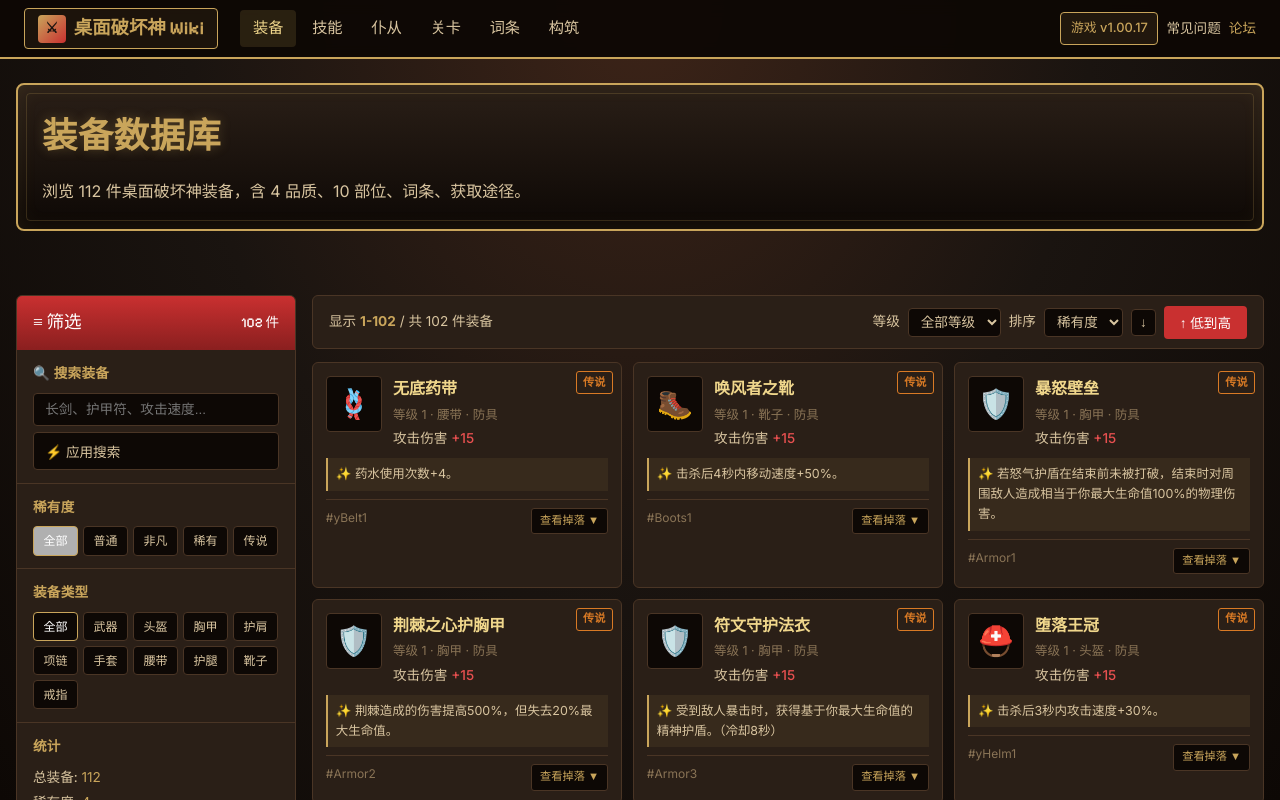
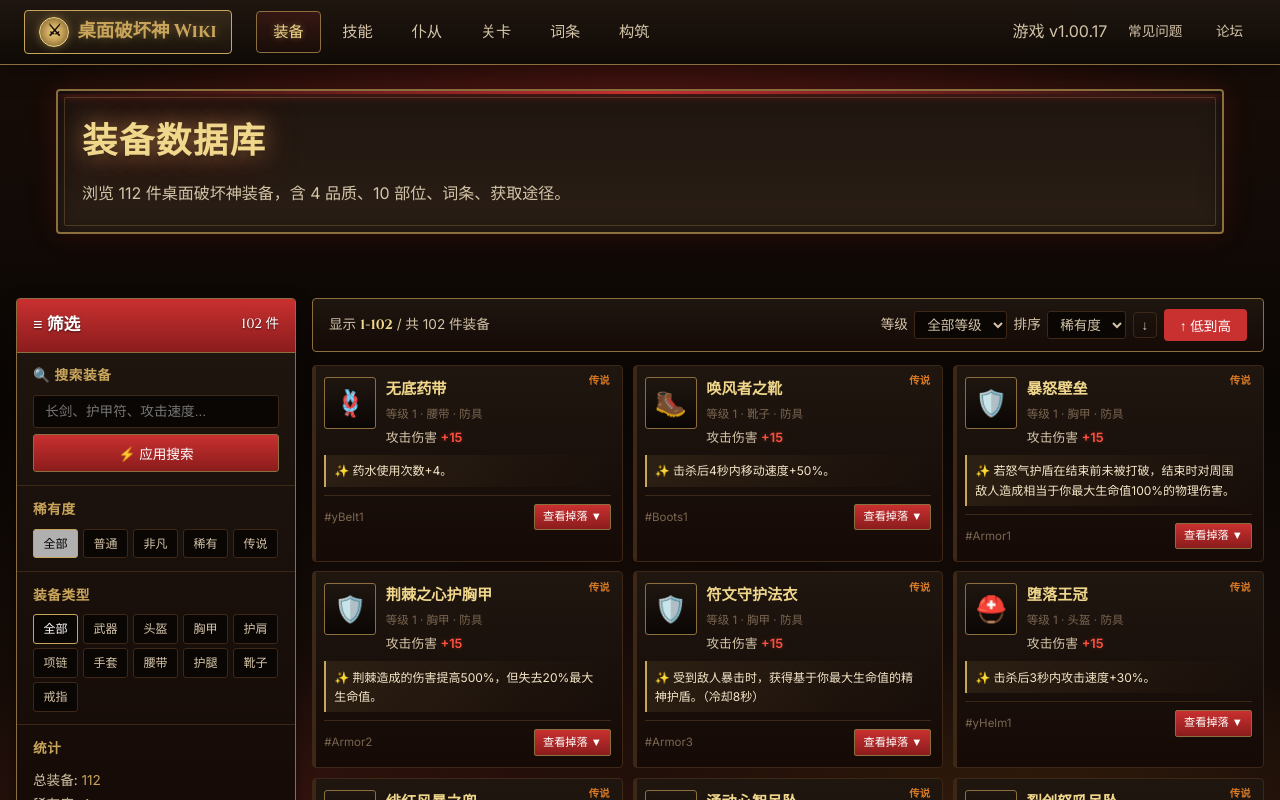
Before and after one commit to MockLeki/game-wiki, a Next.js app: page /gear in a window 1280 px wide. Shown: the top 800 px of the page. Built offline with nearby package versions, Linux system fonts and the light colour scheme.

Commit message:
chore: update homepage and global styles

```diff
--- a/styles/global.css
+++ b/styles/global.css
@@ -1,237 +1,327 @@
-/* === TBH-Style Theme (深色/红/金) === */
-@import url('https://fonts.googleapis.com/css2?family=Pixelify+Sans:wght@500;600;700&family=Inter:wght@400;500;600;700&display=swap');
+/* === Diablo/Dungeon Style (暗黑风) === */
+@import url('https://fonts.googleapis.com/css2?family=Cinzel:wght@500;600;700;800&family=Inter:wght@400;500;600;700&display=swap');
 
 * { margin: 0; padding: 0; box-sizing: border-box; }
 :root {
-  --bg: #1a1410; --bg-card: #2a1f17; --bg-darker: #0d0805;
-  --border: #4a3525; --border-gold: #c9a55b;
-  --gold: #c9a55b; --gold-light: #f0d78c; --text: #d9c5a0; --muted: #8a7456;
-  --red: #c93030; --red-glow: #e85050; --orange: #d97a25;
+  --bg-deep: #0a0604; --bg-dark: #15100a; --bg-card: #1f1610; --bg-card-2: #2a1e15;
+  --border: #3d2818; --border-gold: #8b6f3e; --border-bright: #c9a55b;
+  --gold: #c9a55b; --gold-light: #f0d78c; --gold-deep: #6b4f25;
+  --text: #d4c4a8; --muted: #7a6650; --text-bright: #f5e6c8;
+  --red: #c93030; --red-glow: #ff5040; --red-deep: #8b1c1c; --red-fire: #e85050;
+  --orange: #d97a25;
   --l-common: #b0b0b0; --l-uncommon: #4caf50; --l-rare: #2196f3;
   --l-epic: #9c27b0; --l-legendary: #d97a25; --l-divine: #c93030;
 }
+
+/* === 暗黑背景（多层渐变模拟火焰氛围）=== */
 body {
   background:
-    radial-gradient(ellipse at top, #3d2418 0%, #1a1410 50%, #0d0805 100%),
-    #1a1410;
+    radial-gradient(ellipse 80% 50% at 50% 0%, rgba(139, 28, 28, 0.4) 0%, transparent 60%),
+    radial-gradient(ellipse 60% 40% at 20% 100%, rgba(201, 48, 48, 0.15) 0%, transparent 50%),
+    radial-gradient(ellipse 60% 40% at 80% 100%, rgba(217, 122, 37, 0.12) 0%, transparent 50%),
+    linear-gradient(180deg, #1a0e08 0%, #0a0604 50%, #1a0e08 100%);
   background-attachment: fixed;
   color: var(--text);
   font-family: 'Inter', "Microsoft YaHei", sans-serif;
   line-height: 1.6;
   min-height: 100vh;
 }
-h1, h2, h3, h4 { font-family: 'Pixelify Sans', serif; letter-spacing: 0.02em; }
-a { color: var(--gold); text-decoration: none; transition: color 0.2s; }
+
+/* 暗角 + 火焰光晕 */
+body::before {
+  content: '';
+  position: fixed; top: 0; left: 0; right: 0; bottom: 0;
+  pointer-events: none;
+  background:
+    radial-gradient(ellipse 100% 30% at 50% 0%, rgba(232, 80, 80, 0.08) 0%, transparent 50%),
+    radial-gradient(circle at 50% 100%, rgba(201, 48, 48, 0.06) 0%, transparent 30%);
+  z-index: 0;
+}
+
+h1, h2, h3, h4 { font-family: 'Cinzel', 'Times New Roman', serif; letter-spacing: 0.04em; }
+a { color: var(--gold); text-decoration: none; transition: all 0.2s; }
 a:hover { color: var(--gold-light); }
 
-/* === Top Nav (TBH Style) === */
+/* === Top Nav === */
 .topnav {
-  display: flex; align-items: center; gap: 0.4rem;
-  padding: 0.5rem 1.5rem;
-  background: rgba(13, 8, 5, 0.95);
-  border-bottom: 2px solid var(--border-gold);
+  display: flex; align-items: center; gap: 0.5rem;
+  padding: 0.6rem 1.5rem;
+  background: linear-gradient(180deg, rgba(31, 22, 16, 0.98) 0%, rgba(15, 10, 6, 0.98) 100%);
+  border-bottom: 1px solid var(--border-gold);
   position: sticky; top: 0; z-index: 100;
-  backdrop-filter: blur(8px);
+  backdrop-filter: blur(10px);
+  box-shadow: 0 4px 20px rgba(0, 0, 0, 0.5);
 }
 .topnav .logo {
   display: flex; align-items: center; gap: 0.5rem;
-  font-family: 'Pixelify Sans', serif; font-size: 1.15rem; font-weight: 700;
-  color: var(--gold); padding: 0.3rem 0.8rem;
-  border: 1px solid var(--border-gold); border-radius: 4px;
-  background: rgba(201, 165, 91, 0.08);
-  margin-right: 1rem;
+  font-family: 'Cinzel', serif; font-size: 1.15rem; font-weight: 700;
+  color: var(--gold); padding: 0.4rem 0.9rem;
+  border: 1px solid var(--border-bright);
+  background: linear-gradient(180deg, rgba(201, 165, 91, 0.15) 0%, rgba(201, 165, 91, 0.05) 100%);
+  border-radius: 4px; margin-right: 1rem;
+  text-shadow: 0 0 8px rgba(201, 165, 91, 0.4);
 }
 .topnav .logo-icon {
-  width: 28px; height: 28px;
-  background: linear-gradient(135deg, var(--gold) 0%, var(--red) 100%);
-  border-radius: 4px;
+  width: 30px; height: 30px;
+  background: radial-gradient(circle, #f0d78c 0%, #c9a55b 40%, #6b4f25 100%);
+  border: 1px solid var(--gold-light);
+  border-radius: 50%;
   display: flex; align-items: center; justify-content: center;
-  font-weight: bold; color: #1a1410; font-size: 0.9rem;
+  font-weight: bold; color: #1a0e08; font-size: 1rem;
+  box-shadow: 0 0 8px rgba(201, 165, 91, 0.5);
 }
-.nav-links { display: flex; gap: 0.2rem; }
+.nav-links { display: flex; gap: 0.3rem; }
 .nav-links a {
-  color: var(--text); font-size: 0.95rem;
-  padding: 0.4rem 0.8rem; border-radius: 4px;
+  color: var(--text); font-size: 0.95rem; font-weight: 500;
+  padding: 0.5rem 1rem; border-radius: 4px;
+  border: 1px solid transparent;
   transition: all 0.2s;
 }
-.nav-links a:hover, .nav-links a.active { background: rgba(201, 165, 91, 0.15); color: var(--gold-light); }
+.nav-links a:hover, .nav-links a.active {
+  color: var(--gold-light);
+  background: linear-gradient(180deg, rgba(201, 48, 48, 0.15) 0%, rgba(139, 28, 28, 0.05) 100%);
+  border-color: var(--border-gold);
+  text-shadow: 0 0 6px rgba(201, 165, 91, 0.5);
+}
 .nav-right { margin-left: auto; display: flex; gap: 0.5rem; align-items: center; }
-.version-badge {
-  padding: 0.3rem 0.6rem; background: rgba(201, 165, 91, 0.1);
-  border: 1px solid var(--border-gold); border-radius: 4px;
-  font-size: 0.8rem; color: var(--gold); font-weight: 500;
-}
-
-/* === Footer === */
-.footer { text-align: center; padding: 2rem 1rem; border-top: 1px solid var(--border); color: var(--muted); font-size: 0.85rem; margin-top: 2rem; }
-.footer-sub { color: #5a4f44; margin-top: 0.3rem; }
+.nav-right a { color: var(--text); font-size: 0.85rem; padding: 0.4rem 0.8rem; border-radius: 4px; }
+.nav-right a:hover { color: var(--gold-light); background: rgba(201, 165, 91, 0.1); }
 
 /* === Container === */
-.page-wrap { max-width: 1400px; margin: 0 auto; padding: 1.5rem 1rem; }
+.page-wrap { max-width: 1200px; margin: 0 auto; padding: 1.5rem 1rem; position: relative; z-index: 1; }
 
-/* === Hero Section (TBH Big Hero) === */
+/* === Hero (Diablo Style) === */
 .hero-card {
-  background: linear-gradient(180deg, var(--bg-card) 0%, var(--bg-darker) 100%);
+  background: linear-gradient(180deg, var(--bg-card) 0%, var(--bg-card-2) 100%);
   border: 2px solid var(--border-gold);
-  border-radius: 8px;
-  padding: 2.5rem 2rem;
+  border-radius: 4px;
+  padding: 3rem 2rem 2rem;
   margin-bottom: 1.5rem;
   position: relative;
-  box-shadow: 0 0 20px rgba(201, 165, 91, 0.1) inset;
+  box-shadow:
+    0 0 30px rgba(201, 48, 48, 0.15),
+    inset 0 0 20px rgba(0, 0, 0, 0.5);
+  overflow: hidden;
 }
+/* 顶部红色装饰条 */
 .hero-card::before {
-  content: ''; position: absolute; top: 8px; left: 8px; right: 8px; bottom: 8px;
-  border: 1px solid rgba(201, 165, 91, 0.2); border-radius: 4px;
+  content: '';
+  position: absolute; top: 0; left: 0; right: 0; height: 3px;
+  background: linear-gradient(90deg, transparent 0%, var(--red) 50%, transparent 100%);
+  box-shadow: 0 0 12px var(--red);
+}
+.hero-card::after {
+  content: '';
+  position: absolute; top: 6px; left: 6px; right: 6px; bottom: 6px;
+  border: 1px solid rgba(201, 165, 91, 0.25);
+  border-radius: 2px;
   pointer-events: none;
 }
 .hero-title {
-  text-align: center; font-family: 'Pixelify Sans', serif;
-  font-size: 2.8rem; font-weight: 700; color: var(--gold);
-  text-shadow: 0 0 12px rgba(201, 165, 91, 0.3);
-  margin-bottom: 0.8rem;
+  text-align: center; font-family: 'Cinzel', serif;
+  font-size: 3.5rem; font-weight: 800; color: var(--gold-light);
+  text-shadow:
+    0 0 20px rgba(201, 165, 91, 0.6),
+    0 0 40px rgba(201, 48, 48, 0.4),
+    0 2px 4px rgba(0, 0, 0, 0.8);
+  margin-bottom: 0.5rem;
+  letter-spacing: 0.05em;
 }
 .hero-subtitle {
   text-align: center; color: var(--text); font-size: 1rem;
-  max-width: 800px; margin: 0 auto 1.5rem; line-height: 1.7;
+  max-width: 800px; margin: 0 auto 1.5rem; line-height: 1.8;
 }
+.hero-divider {
+  display: flex; align-items: center; gap: 1rem; margin: 1rem auto 1.5rem;
+  max-width: 600px;
+}
+.hero-divider::before, .hero-divider::after {
+  content: ''; flex: 1; height: 1px;
+  background: linear-gradient(90deg, transparent, var(--border-bright), transparent);
+}
+.hero-divider-icon {
+  color: var(--red-glow); font-size: 1.2rem;
+  filter: drop-shadow(0 0 6px var(--red));
+}
+
 .hero-stats-grid {
   display: grid; grid-template-columns: repeat(4, 1fr); gap: 0.8rem;
   margin-top: 1.5rem;
 }
 .hero-stat {
-  background: var(--bg-darker); border: 1px solid var(--border-gold);
-  border-radius: 6px; padding: 1rem; display: flex; align-items: center; gap: 0.8rem;
-  transition: all 0.2s; cursor: pointer;
+  background: linear-gradient(180deg, var(--bg-dark) 0%, #0a0604 100%);
+  border: 1px solid var(--border-gold);
+  border-radius: 4px; padding: 1rem;
+  display: flex; align-items: center; gap: 0.8rem;
+  transition: all 0.3s; cursor: pointer;
+  position: relative;
+  box-shadow: 0 2px 8px rgba(0, 0, 0, 0.4);
 }
-.hero-stat:hover { background: rgba(201, 165, 91, 0.05); transform: translateY(-2px); }
+.hero-stat::before {
+  content: ''; position: absolute; top: 0; left: 0; width: 3px; height: 100%;
+  background: linear-gradient(180deg, var(--red) 0%, var(--red-deep) 100%);
+}
+.hero-stat:hover {
+  border-color: var(--border-bright);
+  background: linear-gradient(180deg, #2a1810 0%, #150a06 100%);
+  transform: translateY(-2px);
+  box-shadow: 0 4px 16px rgba(201, 48, 48, 0.3);
+}
 .hero-stat-icon {
-  width: 48px; height: 48px; border-radius: 6px;
-  background: linear-gradient(135deg, var(--border-gold) 0%, var(--red) 100%);
+  width: 52px; height: 52px;
+  background: linear-gradient(135deg, var(--red-deep) 0%, var(--red) 50%, var(--orange) 100%);
+  border: 1px solid var(--border-bright);
+  border-radius: 4px;
   display: flex; align-items: center; justify-content: center;
-  font-size: 1.4rem; flex-shrink: 0;
+  font-size: 1.6rem; flex-shrink: 0;
+  box-shadow: inset 0 0 8px rgba(0, 0, 0, 0.4), 0 0 8px rgba(201, 48, 48, 0.3);
 }
 .hero-stat-text { flex: 1; }
-.hero-stat-name { color: var(--text); font-size: 0.9rem; margin-bottom: 0.2rem; }
-.hero-stat-num { color: var(--gold); font-size: 1.5rem; font-weight: 700; font-family: 'Pixelify Sans', serif; }
+.hero-stat-name { color: var(--text-bright); font-size: 0.9rem; margin-bottom: 0.2rem; font-weight: 500; }
+.hero-stat-num { color: var(--gold-light); font-size: 1.6rem; font-weight: 700; font-family: 'Cinzel', serif; text-shadow: 0 0 8px rgba(201, 165, 91, 0.3); }
 
-/* === Steam Bar (TBH) === */
+/* === Steam Bar (Diablo Red) === */
 .steam-bar {
-  background: rgba(13, 8, 5, 0.6); border: 1px solid var(--border);
-  border-radius: 6px; padding: 0.6rem 1rem;
-  display: flex; justify-content: center; gap: 2rem; flex-wrap: wrap;
+  background: linear-gradient(90deg, transparent, rgba(31, 22, 16, 0.6), transparent);
+  border-top: 1px solid var(--border);
+  border-bottom: 1px solid var(--border);
+  padding: 0.7rem 1rem;
+  display: flex; justify-content: center; gap: 2.5rem; flex-wrap: wrap;
   margin: 0 auto 1.5rem; max-width: 700px;
 }
-.steam-stat-live { display: flex; align-items: center; gap: 0.4rem; font-size: 0.9rem; }
-.steam-dot { width: 8px; height: 8px; border-radius: 50%; background: #4caf50; animation: pulse 2s infinite; }
+.steam-stat-live { display: flex; align-items: center; gap: 0.5rem; font-size: 0.9rem; }
+.steam-dot { width: 8px; height: 8px; border-radius: 50%; background: #4caf50; box-shadow: 0 0 6px #4caf50; animation: pulse 2s infinite; }
 @keyframes pulse { 0%,100% { opacity: 1; } 50% { opacity: 0.3; } }
-.steam-stat-live strong { color: var(--gold); font-family: 'Pixelify Sans', serif; }
+.steam-stat-live strong { color: var(--gold-light); font-family: 'Cinzel', serif; font-size: 1.05rem; }
 
-/* === Two-Column Layout (TBH Gear Page) === */
-.twocol { display: grid; grid-template-columns: 280px 1fr; gap: 1rem; max-width: 1400px; margin: 0 auto; padding: 1rem; }
+/* === Two-Column Layout === */
+.twocol { display: grid; grid-template-columns: 280px 1fr; gap: 1rem; max-width: 1300px; margin: 0 auto; padding: 1rem; position: relative; z-index: 1; }
 .sidebar {
-  background: var(--bg-card); border: 1px solid var(--border);
-  border-radius: 6px; padding: 0; height: fit-content;
+  background: linear-gradient(180deg, var(--bg-card) 0%, #150a06 100%);
+  border: 1px solid var(--border-gold);
+  border-radius: 4px; padding: 0; height: fit-content;
   position: sticky; top: 60px; overflow: hidden;
+  box-shadow: 0 4px 16px rgba(0, 0, 0, 0.4);
 }
 .sidebar-header {
-  background: linear-gradient(180deg, var(--red) 0%, #8a1f1f 100%);
+  background: linear-gradient(180deg, var(--red) 0%, var(--red-deep) 100%);
   color: #fff; padding: 0.8rem 1rem;
   display: flex; justify-content: space-between; align-items: center;
-  font-family: 'Pixelify Sans', serif; font-size: 1.1rem;
+  font-family: 'Cinzel', serif; font-size: 1.05rem; font-weight: 600;
+  text-shadow: 0 1px 2px rgba(0, 0, 0, 0.6);
+  border-bottom: 1px solid var(--border-gold);
 }
 .sidebar-section { padding: 0.8rem 1rem; border-bottom: 1px solid var(--border); }
-.sidebar-section h4 { color: var(--gold); font-size: 0.85rem; margin-bottom: 0.5rem; font-family: 'Inter', sans-serif; }
+.sidebar-section:last-child { border-bottom: none; }
+.sidebar-section h4 { color: var(--gold); font-size: 0.85rem; margin-bottom: 0.5rem; font-family: 'Inter', sans-serif; text-transform: uppercase; letter-spacing: 0.05em; }
 .sidebar-section .search-box input {
-  width: 100%; padding: 0.5rem 0.7rem; border-radius: 4px;
-  border: 1px solid var(--border); background: var(--bg-darker);
+  width: 100%; padding: 0.5rem 0.7rem; border-radius: 3px;
+  border: 1px solid var(--border); background: var(--bg-deep);
   color: var(--text); font-size: 0.85rem;
 }
-.sidebar-section .search-box input:focus { border-color: var(--gold); outline: none; }
+.sidebar-section .search-box input:focus { border-color: var(--border-bright); outline: none; }
 .filter-btn {
-  display: block; width: 100%; text-align: left;
-  background: var(--bg-darker); border: 1px solid var(--border);
-  color: var(--text); padding: 0.5rem 0.7rem; border-radius: 4px;
-  margin-top: 0.4rem; cursor: pointer; font-size: 0.85rem;
+  display: block; width: 100%; text-align: center;
+  background: linear-gradient(180deg, var(--red) 0%, var(--red-deep) 100%);
+  border: 1px solid var(--border-gold);
+  color: #fff; padding: 0.5rem 0.7rem; border-radius: 3px;
+  margin-top: 0.4rem; cursor: pointer; font-size: 0.85rem; font-weight: 500;
 }
-.filter-btn:hover { border-color: var(--gold); }
 .chip-group { display: flex; flex-wrap: wrap; gap: 0.3rem; }
 .chip {
-  padding: 0.25rem 0.6rem; border-radius: 4px; font-size: 0.75rem;
+  padding: 0.25rem 0.6rem; border-radius: 3px; font-size: 0.75rem;
   cursor: pointer; border: 1px solid var(--border);
-  background: var(--bg-darker); color: var(--text);
+  background: var(--bg-deep); color: var(--text);
   font-weight: 500;
 }
-.chip.active { color: #fff; border-color: var(--gold); }
-.chip-common.active { background: var(--l-common); }
+.chip.active { color: #fff; border-color: var(--border-bright); }
+.chip-common.active { background: var(--l-common); color: #000; }
 .chip-uncommon.active { background: var(--l-uncommon); }
 .chip-rare.active { background: var(--l-rare); }
-.chip-epic.active { background: var(--l-epic); }
 .chip-legendary.active { background: var(--l-legendary); }
-.chip-divine.active { background: var(--l-divine); }
-.chip:hover:not(.active) { border-color: var(--gold); color: var(--gold); }
+.chip:hover:not(.active) { border-color: var(--border-bright); color: var(--gold-light); }
 
 /* === Results Bar === */
 .results-bar {
-  background: var(--bg-card); border: 1px solid var(--border);
-  border-radius: 6px; padding: 0.6rem 1rem; margin-bottom: 0.8rem;
+  background: linear-gradient(180deg, var(--bg-card) 0%, #150a06 100%);
+  border: 1px solid var(--border-gold);
+  border-radius: 4px; padding: 0.6rem 1rem; margin-bottom: 0.8rem;
   display: flex; justify-content: space-between; align-items: center;
   font-size: 0.85rem; color: var(--text);
 }
-.results-bar .count { color: var(--gold); font-weight: bold; }
-.results-bar .controls { display: flex; gap: 0.5rem; align-items: center; }
+.results-bar .count { color: var(--gold-light); font-weight: bold; font-family: 'Cinzel', serif; }
+.results-bar .controls { display: flex; gap: 0.4rem; align-items: center; }
 .results-bar select {
-  background: var(--bg-darker); border: 1px solid var(--border);
-  color: var(--text); padding: 0.3rem 0.5rem; border-radius: 4px;
+  background: var(--bg-deep); border: 1px solid var(--border);
+  color: var(--text); padding: 0.3rem 0.5rem; border-radius: 3px;
   font-size: 0.85rem;
 }
 
-/* === Item Grid (TBH 3-col) === */
-.items-grid { display: grid; grid-template-columns: repeat(3, 1fr); gap: 0.7rem; }
+/* === Item Grid (Diablo 3-col) === */
+.items-grid { display: grid; grid-template-columns: repeat(3, 1fr); gap: 0.6rem; }
 .item-card {
-  background: var(--bg-card); border: 1px solid var(--border);
-  border-radius: 6px; padding: 0.8rem; position: relative;
+  background: linear-gradient(180deg, var(--bg-card) 0%, #150a06 100%);
+  border: 1px solid var(--border);
+  border-radius: 4px; padding: 0.7rem; position: relative;
   transition: all 0.2s;
 }
-.item-card:hover { border-color: var(--gold); transform: translateY(-2px); }
+.item-card::before {
+  content: ''; position: absolute; top: 0; left: 0; width: 3px; height: 100%;
+  background: var(--border);
+}
+.item-card.q-common::before { background: var(--l-common); }
+.item-card.q-uncommon::before { background: var(--l-uncommon); }
+.item-card.q-rare::before { background: var(--l-rare); }
+.item-card.q-legendary::before { background: var(--l-legendary); box-shadow: 0 0 8px var(--l-legendary); }
+.item-card:hover {
+  border-color: var(--border-bright);
+  background: linear-gradient(180deg, #2a1e15 0%, #1a0e08 100%);
+  transform: translateY(-1px);
+  box-shadow: 0 4px 12px rgba(201, 48, 48, 0.2);
+}
 .item-card .quality-badge {
-  position: absolute; top: 8px; right: 8px;
-  font-size: 0.7rem; padding: 0.1rem 0.4rem; border-radius: 3px;
-  font-weight: bold;
+  position: absolute; top: 6px; right: 6px;
+  font-size: 0.65rem; padding: 0.1rem 0.4rem; border-radius: 2px;
+  font-weight: 600;
+  text-transform: uppercase;
 }
-.q-common { color: var(--l-common); border: 1px solid var(--l-common); }
-.q-uncommon { color: var(--l-uncommon); border: 1px solid var(--l-uncommon); }
-.q-rare { color: var(--l-rare); border: 1px solid var(--l-rare); }
-.q-epic { color: var(--l-epic); border: 1px solid var(--l-epic); }
-.q-legendary { color: var(--l-legendary); border: 1px solid var(--l-legendary); }
-.q-divine { color: var(--l-divine); border: 1px solid var(--l-divine); }
-.item-card .item-header { display: flex; gap: 0.7rem; margin-bottom: 0.6rem; }
+.q-common { color: var(--l-common); }
+.q-uncommon { color: var(--l-uncommon); }
+.q-rare { color: var(--l-rare); }
+.q-legendary { color: var(--l-legendary); }
+.item-card .item-header { display: flex; gap: 0.6rem; margin-bottom: 0.5rem; }
 .item-card .item-icon {
-  width: 56px; height: 56px; border-radius: 4px;
-  background: var(--bg-darker); border: 1px solid var(--border);
+  width: 52px; height: 52px; border-radius: 3px;
+  background: linear-gradient(180deg, var(--bg-card) 0%, #0a0604 100%);
+  border: 1px solid var(--border-gold);
   display: flex; align-items: center; justify-content: center;
-  font-size: 1.8rem; flex-shrink: 0;
+  font-size: 1.6rem; flex-shrink: 0;
 }
-.item-card .item-name { font-size: 1rem; font-weight: 600; color: var(--gold-light); }
-.item-card .item-meta { color: var(--muted); font-size: 0.78rem; margin: 0.2rem 0; }
-.item-card .item-stat { color: var(--text); font-size: 0.85rem; line-height: 1.5; }
-.item-card .item-stat span { color: var(--gold); font-weight: 500; }
-.item-card .item-stat .highlight { color: var(--red-glow); }
+.item-card .item-name { font-size: 0.95rem; font-weight: 600; color: var(--gold-light); margin-bottom: 0.2rem; }
+.item-card .item-meta { color: var(--muted); font-size: 0.72rem; margin-bottom: 0.3rem; }
+.item-card .item-stat { color: var(--text); font-size: 0.8rem; line-height: 1.5; }
+.item-card .item-stat .highlight { color: var(--red-glow); font-weight: 600; text-shadow: 0 0 4px rgba(255, 80, 64, 0.3); }
+.item-card .item-stat .gold { color: var(--gold-light); }
 .item-card .item-id {
   margin-top: 0.5rem; padding-top: 0.5rem; border-top: 1px solid var(--border);
-  font-size: 0.75rem; color: var(--muted); display: flex; justify-content: space-between;
+  font-size: 0.72rem; color: var(--muted); display: flex; justify-content: space-between; align-items: center;
 }
 .item-card .item-action {
-  background: var(--bg-darker); border: 1px solid var(--border);
-  color: var(--gold); padding: 0.2rem 0.5rem; border-radius: 3px;
-  font-size: 0.7rem; cursor: pointer;
+  background: linear-gradient(180deg, var(--red) 0%, var(--red-deep) 100%);
+  border: 1px solid var(--border-gold);
+  color: #fff; padding: 0.2rem 0.5rem; border-radius: 2px;
+  font-size: 0.7rem; cursor: pointer; font-weight: 500;
 }
-.item-card .item-action:hover { background: rgba(201, 165, 91, 0.1); }
 .item-card .item-effect {
   margin-top: 0.5rem; padding: 0.4rem 0.5rem;
-  background: rgba(201, 165, 91, 0.08);
+  background: linear-gradient(90deg, rgba(201, 165, 91, 0.1), transparent);
   border-left: 2px solid var(--gold);
-  font-size: 0.78rem; color: var(--text);
+  font-size: 0.75rem; color: var(--text-bright);
 }
+
+/* === Footer === */
+.footer { text-align: center; padding: 2rem 1rem; border-top: 1px solid var(--border); color: var(--muted); font-size: 0.85rem; margin-top: 2rem; position: relative; z-index: 1; }
+.footer-sub { color: #5a4f44; margin-top: 0.3rem; }
 
 /* === Responsive === */
 @media (max-width: 900px) {
@@ -239,7 +329,7 @@ a:hover { color: var(--gold-light); }
   .items-grid { grid-template-columns: repeat(2, 1fr); }
   .twocol { grid-template-columns: 1fr; }
   .nav-links { display: none; }
-  .hero-title { font-size: 1.8rem; }
+  .hero-title { font-size: 2.2rem; }
 }
 @media (max-width: 600px) {
   .hero-stats-grid { grid-template-columns: 1fr; }
```
Also changed, not shown: pages/index.js (+13 -32 lines).
